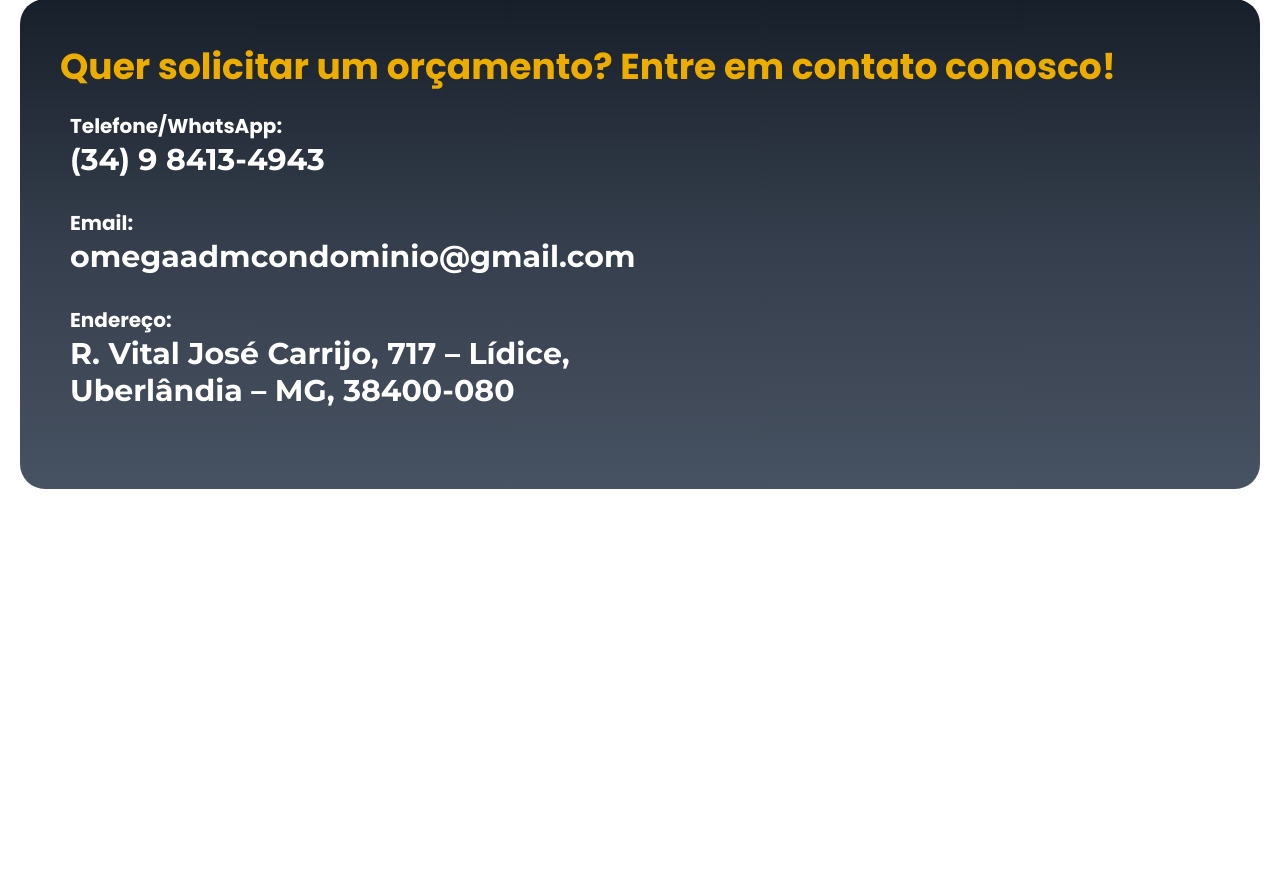
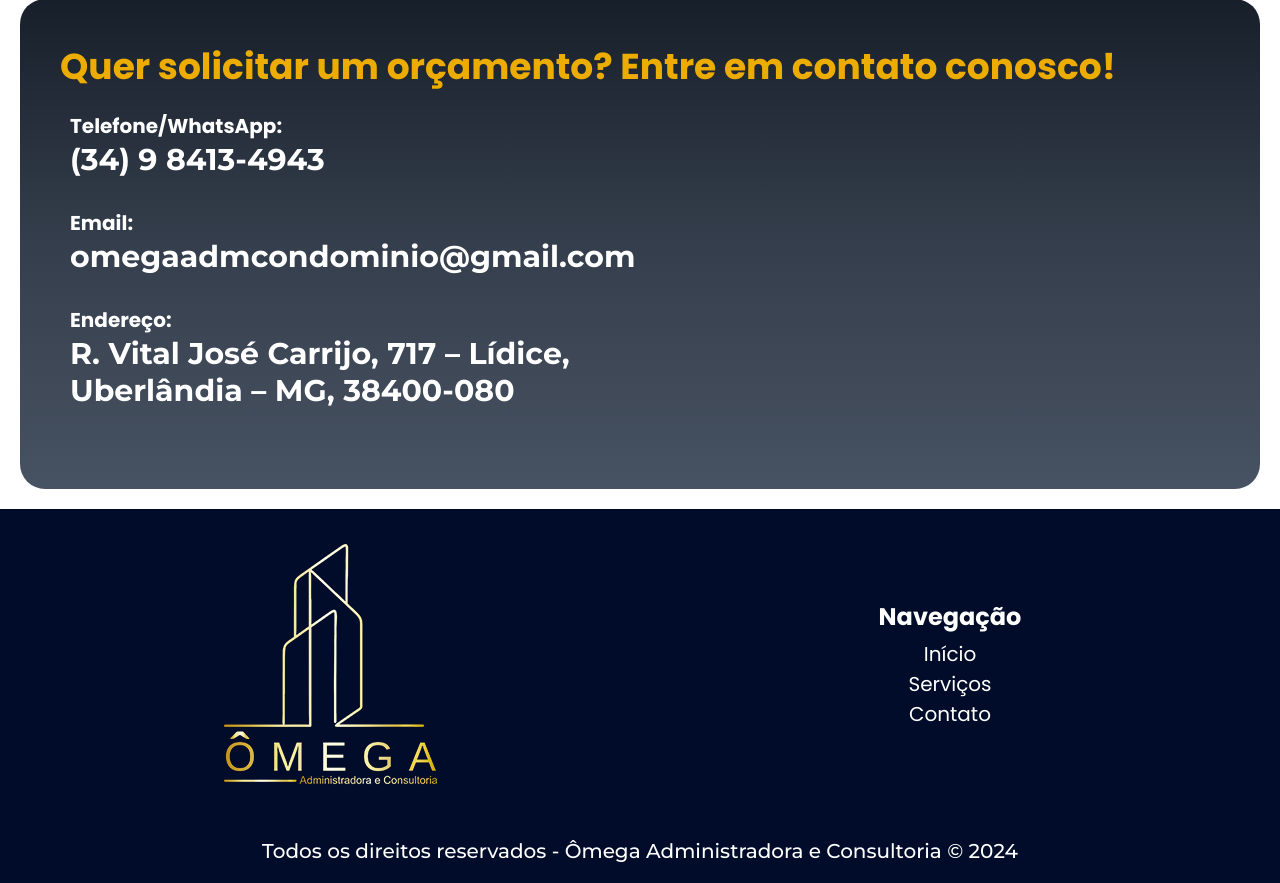
Before and after one commit to gillianfranco/site-omega-administradora, a PHP site: page / in a window 1280 px wide. Shown: the part 4449-5332 px from the top of the page. Before the commit the page ends 4938 px from the top, so only its background shows below. Run offline with PHP 8.4, Linux system fonts and the light colour scheme; some libraries are stand-ins or nearby versions.

Commit message:
Terminar footer do site

```diff
--- a/index.php
+++ b/index.php
@@ -475,6 +475,47 @@
                 height: 100%;
             }
 
+        /* Footer */
+            footer{
+                width: 100%;
+                padding: 1em;
+                background-color: var(--azulEscuro1);
+            }
+            footer > div{
+                display: flex;
+                flex-direction: row;
+            }
+            footer div > div{
+                width: 50%;
+                display: flex;
+                align-items: center;
+            }
+            footer div div h3{
+                color: white;
+                margin-top: 0em;
+                margin-bottom: .2em;
+            }
+            footer div div{
+                width: 100%;
+                display: flex;
+                flex-direction: column;
+                align-items: center;
+                justify-content: center;
+            }
+            footer div div div a{
+                color: white;
+                transition: .5s;
+            }
+            footer div div div a:hover{
+                color: var(--dourado);
+            }
+            footer p{
+                margin: 2em 0em 0em 0em;
+                color: white;
+                text-align: center;
+            }
+
+
     </style>
     <title>Ômega Administradora e Consultoria</title>
 </head>
@@ -718,7 +759,20 @@
             </div>
         </section>
         <footer>
-
+            <div>
+                <div>
+                    <img src="assets/images/logomarcas-omega/logo216x270.png" alt="Logomarca da Ômega Administradora">
+                </div>
+                <div>
+                    <h3>Navegação</h3>
+                    <div>
+                        <a href="" class="poppins-regular">Início</a>
+                        <a href="" class="poppins-regular">Serviços</a>
+                        <a href="" class="poppins-regular">Contato</a>
+                    </div>
+                </div>
+            </div>
+            <p>Todos os direitos reservados - Ômega Administradora e Consultoria &copy; 2024</p>
         </footer>
     </main>
     <script src="https://unpkg.com/swiper/swiper-bundle.min.js"></script>
```
Lines whose indentation alone changed are shown as unchanged.
